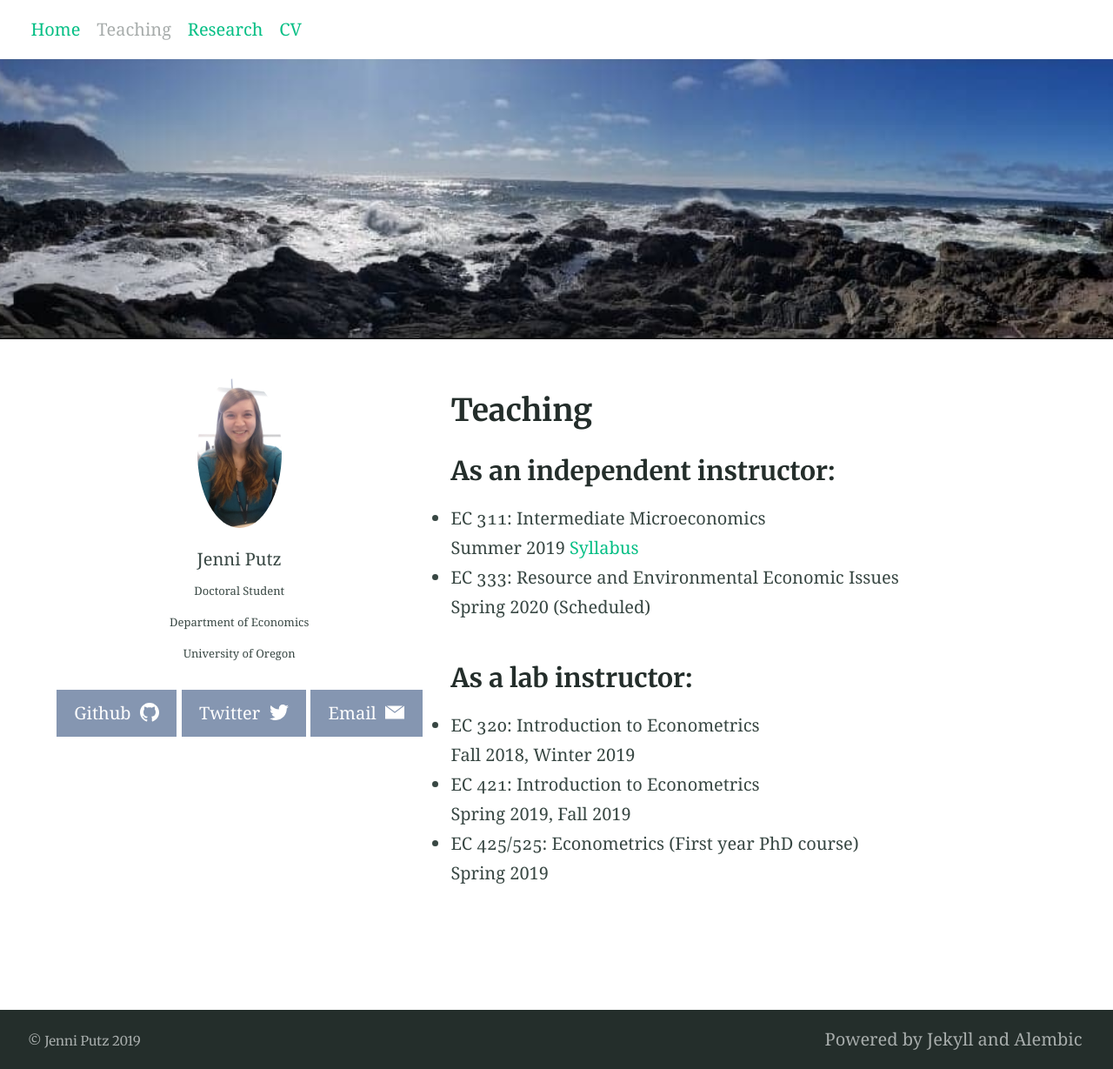
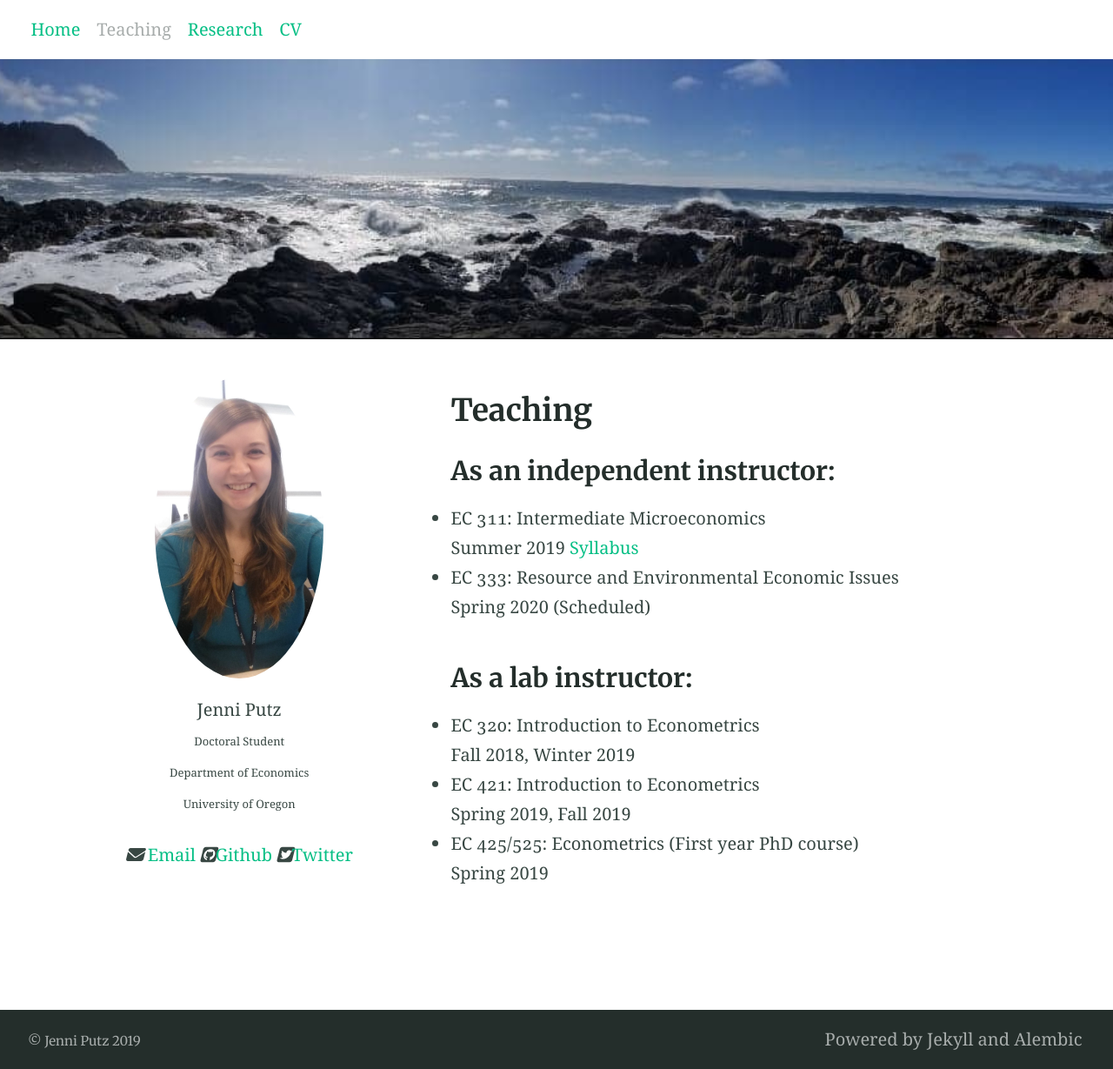
Before and after one commit to jenni-putz/1jenni-putz.github.io, a Jekyll site: the page built from teaching.md, in a window 1280 px wide. Shown: the whole page at 87% size. Built offline with Jekyll 4.4.1, drawn with Linux system fonts in a browser that asks for light colours; nearby versions of some CDN libraries; our own code applies the rules of GitHub Pages for plain Markdown files.

Commit message:
Update teaching.md

```diff
--- a/teaching.md
+++ b/teaching.md
@@ -6,6 +6,7 @@ feature_image: "/header2.jpg"
 <html>
 <head>
 <meta name="viewport" content="width=device-width, initial-scale=1">
+<script src="https://kit.fontawesome.com/4ddc2e813a.js" crossorigin="anonymous"></script>
 <style>
 img {
   border-radius: 50%;
@@ -51,11 +52,12 @@ button {
 
 <div class="row" align="left">
   <div class="column left" align = "center" style="background-color:#ffffff;">
-     <img src="/headshot.jpg" style="width:20%">
+     <img src="/headshot.jpg" style="width:40%">
      <p style="text-align:center">Jenni Putz <br />
    <font size="-1"> Doctoral Student <br /> Department of Economics <br /> University of Oregon</font></p>
-
-{% include button.html text="Github" icon="github" link="https://github.com/jenni-putz" color="#8596B1" %} {% include button.html text="Twitter" icon="twitter" link="https://twitter.com/pootzie_xoxo" color="#8596B1" %} {% include button.html text="Email" icon="email" link="mailto:jputz@uoregon.edu" color="#8596B1" %}
+   <i class="fas fa-envelope"></i> <a href="mailto:jputz@uoregon.edu">Email</a>
+   <i class="fab fa-github-square"></i><a href="https://github.com/jenni-putz">Github</a>
+   <i class="fab fa-twitter-square"></i><a href="https://twitter.com/pootzie_xoxo">Twitter</a>
   </div>
 
   <div class="column right" style="background-color:#ffffff;">
```
